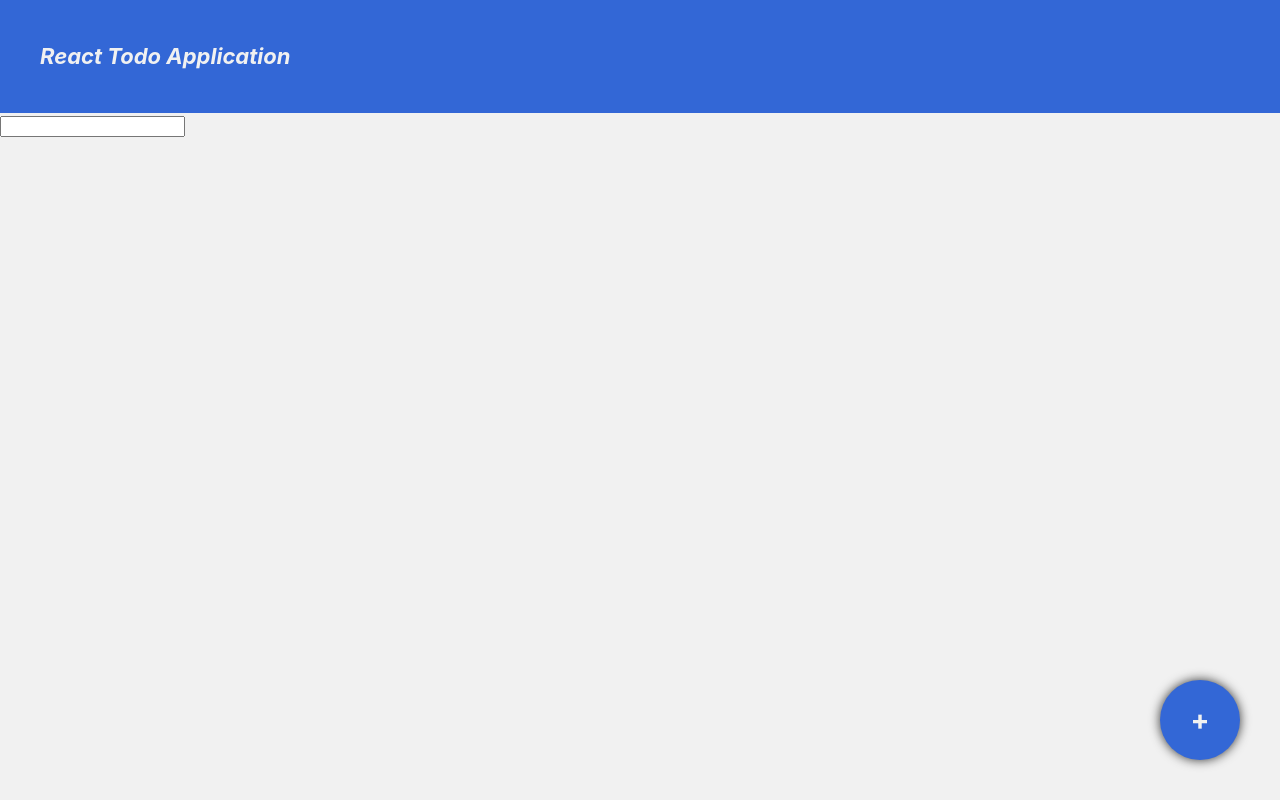
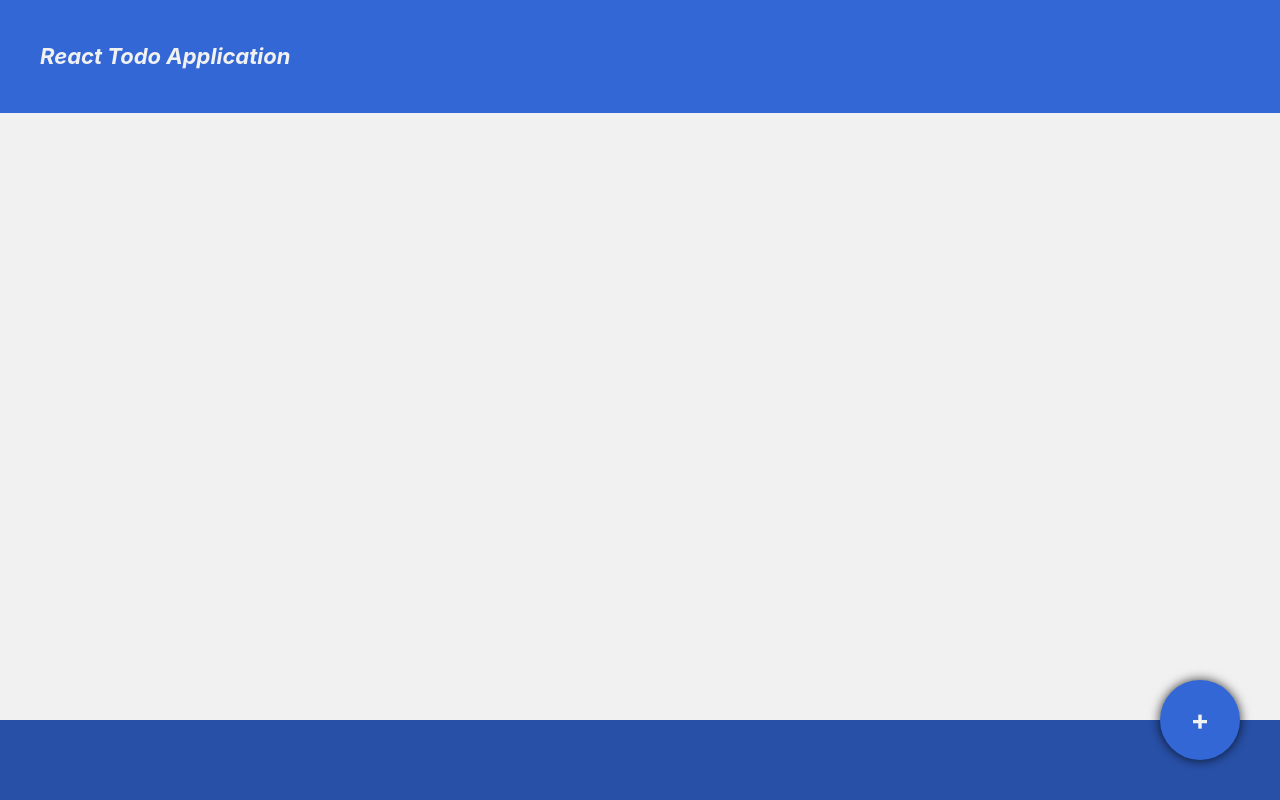
Before and after one commit to and-adad/simple-react-app, a React (Vite) app: page / in a window 1280 px wide. Built offline with nearby package versions, Linux system fonts and the light colour scheme.

Commit message:
App.js поработали и создали Note.js в папке компонентов

```diff
--- a/src/App.jsx
+++ b/src/App.jsx
@@ -2,15 +2,40 @@ import { Component } from 'react'
 import './App.css'
 
 class App extends Component {
+
+  constructor(props) {
+    super(props);
+    this.state = {
+      noteText: '',
+      notes: [],
+    }
+  }
+
+  updateNoteText(noteText) {
+    this.setState({ noteText: noteText.target.value })
+  }
+
+  handleKeyPress = (event) => {
+    if (event.key === 'Enter') {
+
+    }
+  }
+
   render() {
     return (
 
       <div className="container">
         <div className="header">React Todo Application</div>
         <div className="btn">+</div>
-        <input type='text' ref={((input) => {this.textInput = input})}></input>
+        <input type='text'
+          ref={((input) => {this.textInput = input})}
+          className='textInput'
+          value={this.state.noteText}
+          onChange={noteText => this.updateNoteText(noteText)}
+          onKeyPress={this.handleKeyPress.bind(this)}
+          />
       </div>
-    )
+    );
   }
 
 }
```
Also changed, not shown: src/components/Note.js (added, +13 -0 lines).
